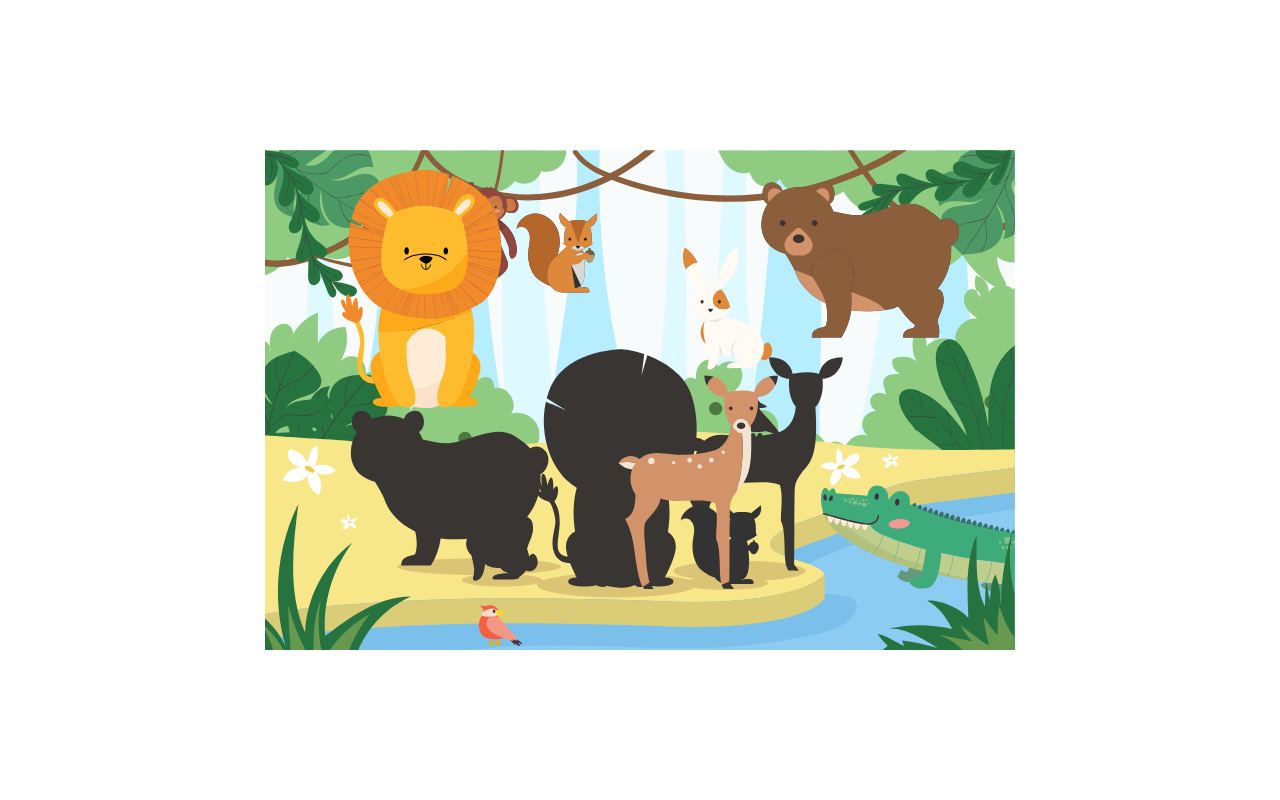
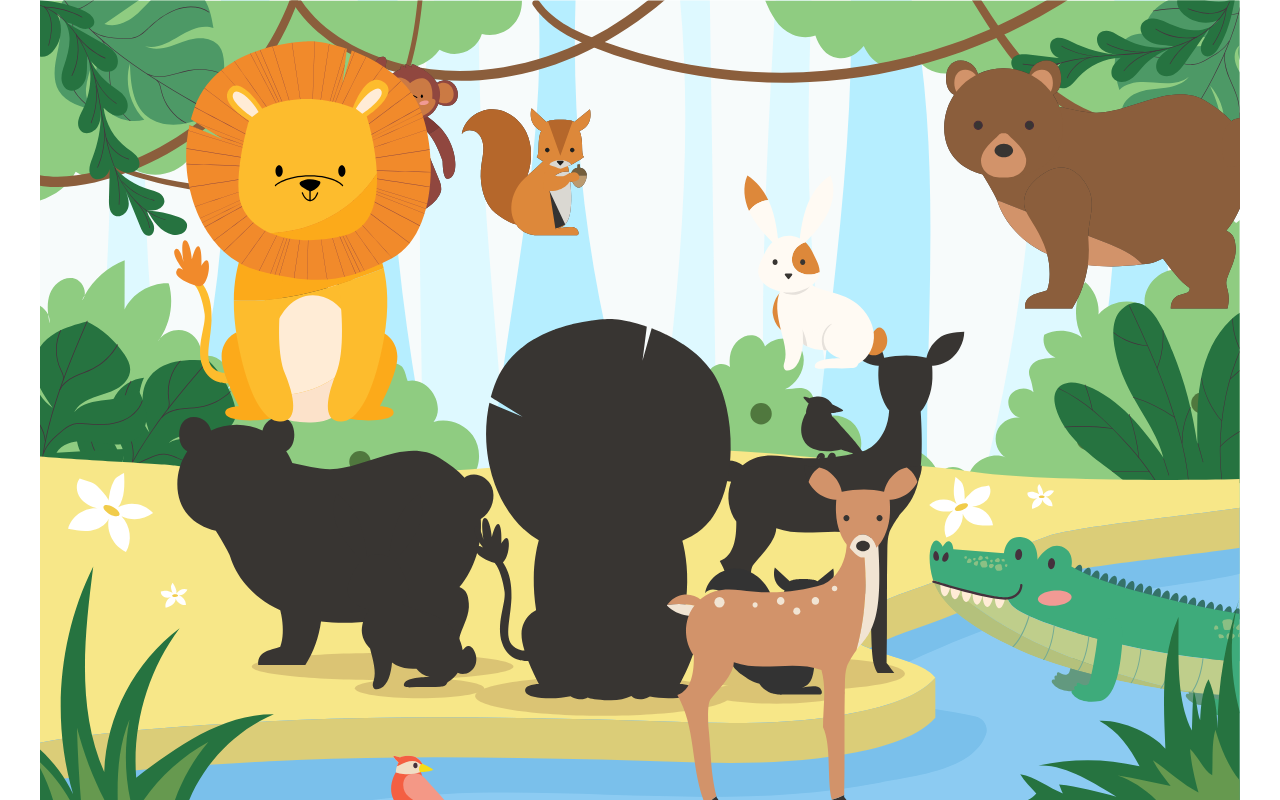
Before and after one commit to yesworld/tutorial-dnd-animals, a website built with Vite: page index.html in a window 1280 px wide. Built offline with nearby package versions, Linux system fonts and the light colour scheme.

Commit message:
feat(tutorial06): increase the size of animals

```diff
--- a/src/core/GameBuilder.ts
+++ b/src/core/GameBuilder.ts
@@ -3,6 +3,7 @@ import ImageLoaderService from '../services/ImageLoaderService.ts'
 import { AnimalPromiseImages } from '../types/image.ts'
 import { AnimalsData, AnimalsWithImages, ImageData } from '../types/data.ts'
 import KonvaFactory from '../factories/KonvaFactory.ts'
+import CanvasSizeService from '../services/CanvasSizeService.ts'
 
 export default class GameBuilder {
   private backgroundImage: Promise<HTMLImageElement> | null = null
@@ -59,7 +60,13 @@ export default class GameBuilder {
       }
     }
 
-    const konvaFactory = new KonvaFactory(backgroundImage.width, backgroundImage.height)
+    const canvasSizeService = new CanvasSizeService(
+      window.innerWidth,
+      window.innerHeight,
+      backgroundImage.width,
+      backgroundImage.height,
+    )
+    const konvaFactory = new KonvaFactory(canvasSizeService)
 
     return new Game(konvaFactory, animalsWithImages, backgroundImage)
   }
--- a/src/factories/KonvaFactory.ts
+++ b/src/factories/KonvaFactory.ts
@@ -4,47 +4,50 @@ import { randomInterval } from '../helpers/randomInterval.ts'
 import { Image } from 'konva/lib/shapes/Image'
 import { Layer } from 'konva/lib/Layer'
 import { Stage } from 'konva/lib/Stage'
+import CanvasSizeService from '../services/CanvasSizeService.ts'
 
 export default class KonvaFactory {
-  constructor(
-    private readonly width: number,
-    private readonly height: number,
-  ) {}
+  constructor(private readonly sizeService: CanvasSizeService) {}
   createStage(): Stage {
     return new Konva.Stage({
       container: 'app',
-      width: this.width,
-      height: this.height,
+      width: this.sizeService.getWidth(),
+      height: this.sizeService.getHeight(),
     })
   }
   createLayer(): Layer {
     return new Konva.Layer()
   }
   createImage(animal: AnimalWithImages): Image {
+    const width = animal.width * this.sizeService.getScale()
+    const height = animal.height * this.sizeService.getScale()
+
     return new Konva.Image({
       image: animal.images.origin,
-      x: randomInterval(0, this.width - animal.width),
-      y: randomInterval(0, this.height - animal.height),
+      x: randomInterval(0, this.sizeService.getWidth() - animal.width),
+      y: randomInterval(0, this.sizeService.getHeight() - animal.height),
       draggable: true,
-      width: animal.width,
-      height: animal.height,
+      width,
+      height,
     })
   }
   createDropImage(animal: AnimalWithImages): Image {
+    const width = animal.width * this.sizeService.getScale()
+    const height = animal.height * this.sizeService.getScale()
+
     return new Konva.Image({
       image: animal.images.drop,
-      x: animal.drop.x,
-      y: animal.drop.y,
-      width: animal.width,
-      height: animal.height,
+      x: animal.drop.x * this.sizeService.getScale(),
+      y: animal.drop.y * this.sizeService.getScale(),
+      width,
+      height,
     })
   }
-
   createBackgroundImage(backgroundImage: HTMLImageElement): Image {
     return new Konva.Image({
       image: backgroundImage,
-      width: backgroundImage.width,
-      height: backgroundImage.height,
+      width: this.sizeService.getWidth(),
+      height: this.sizeService.getHeight(),
     })
   }
 }
--- /dev/null
+++ b/src/services/CanvasSizeService.ts
@@ -0,0 +1,39 @@
+export default class CanvasSizeService {
+  private readonly width: number
+  private readonly height: number
+  private readonly scale: number
+
+  constructor(
+    windowWidth: number,
+    windowHeight: number,
+    backgroundWidth: number,
+    backgroundHeight: number,
+  ) {
+    const imageAspect = backgroundWidth / backgroundHeight
+    const windowAspect = windowWidth / windowHeight
+
+    let newWidth = 0,
+      newHeight = 0
+    if (imageAspect > windowAspect) {
+      newWidth = windowWidth
+      newHeight = newWidth / imageAspect
+    } else {
+      newHeight = windowHeight
+      newWidth = newHeight * imageAspect
+    }
+
+    this.width = newWidth
+    this.height = newHeight
+
+    this.scale = newWidth / backgroundWidth
+  }
+  getWidth(): number {
+    return this.width
+  }
+  getHeight(): number {
+    return this.height
+  }
+  getScale(): number {
+    return this.scale
+  }
+}
--- a/src/style.css
+++ b/src/style.css
@@ -22,6 +22,9 @@ a {
 a:hover {
   color: #535bf2;
 }
+* {
+  box-sizing: border-box;
+}
 
 body {
   margin: 0;
@@ -29,17 +32,13 @@ body {
   place-items: center;
   min-width: 320px;
   min-height: 100vh;
-}
-
-h1 {
-  font-size: 3.2em;
-  line-height: 1.1;
+  overflow: hidden;
 }
 
 #app {
   max-width: 1280px;
   margin: 0 auto;
-  padding: 2rem;
+  padding: 0;
   text-align: center;
 }
 
```
